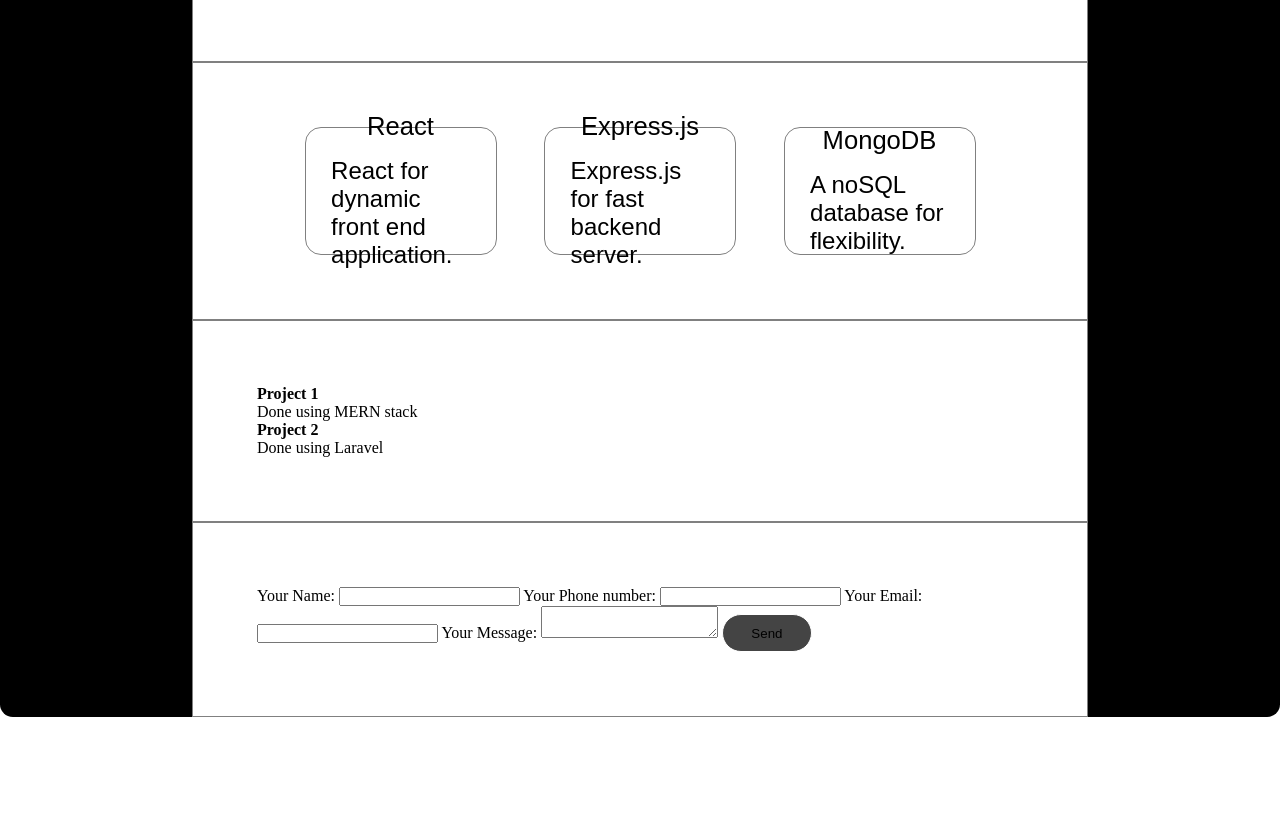
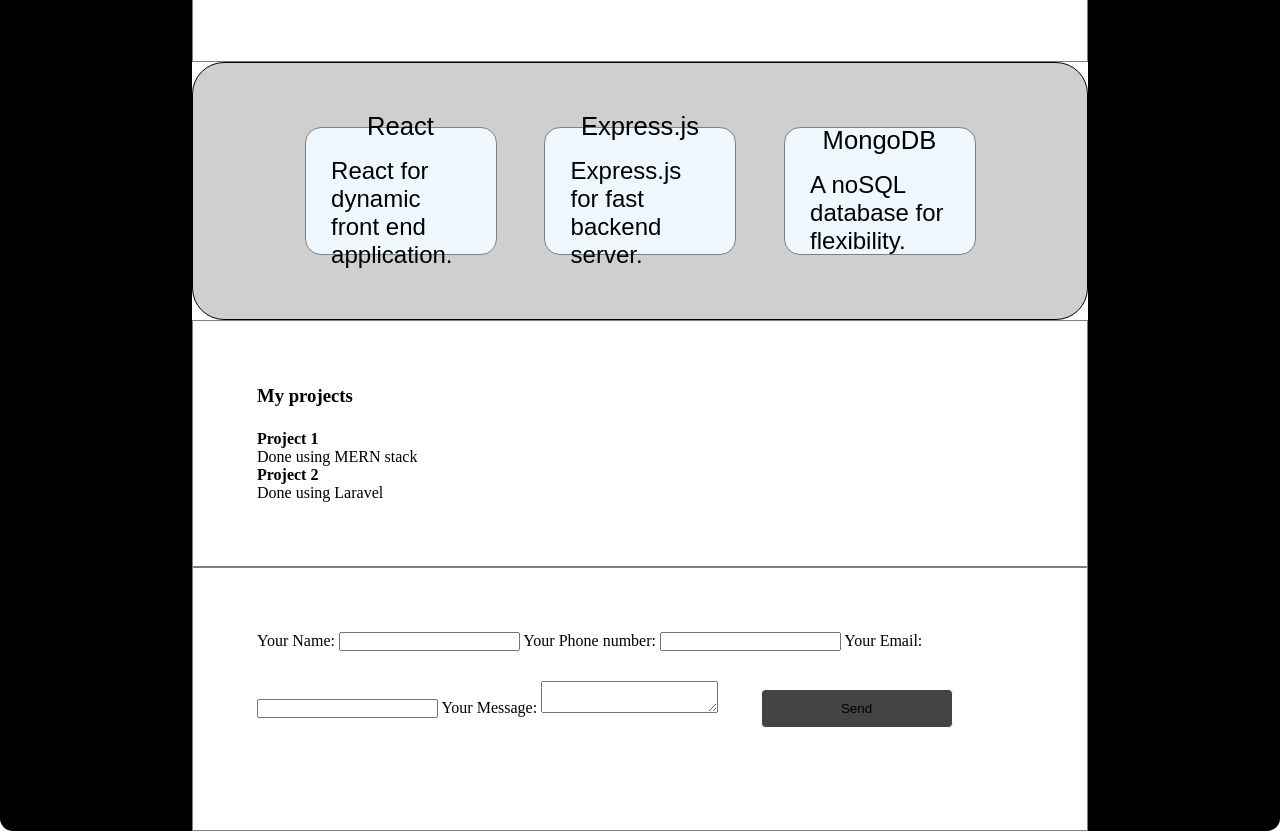
Before and after one commit to mmislam1/Tasks, a plain HTML site: page Task5/index.html in a window 1280 px wide. Shown: the part 380-1211 px from the top of the page. Before the commit the page ends 1097 px from the top, so only its background shows below. Drawn offline with Linux system fonts and the light colour scheme.

Commit message:
forming ...

```diff
--- a/Task5/index.html
+++ b/Task5/index.html
@@ -60,6 +60,7 @@
           </div>
 
           <div class="projects section">
+            <h3 cla>My projects</h3>
             <div class="project">
               <h4>Project 1 </h4>
               <p>Done using MERN stack</p>
@@ -89,7 +90,7 @@
                 <textarea name="message"></textarea>
               </label>
 
-              <button class="button" type="submit">Send</button>
+              <button class="button1" type="submit">Send</button>
             </form>
           </div>
         </div>
--- a/Task5/style.css
+++ b/Task5/style.css
@@ -165,6 +165,9 @@
   flex-direction: row;
   align-items: center;
   justify-content: space-evenly;
+  border: 1px solid black;
+  border-radius: 2rem;
+  background-color: rgb(207, 207, 207);
 }
 
 .skill{
@@ -177,6 +180,7 @@
   width: 15vw;
   height: 10vw;
   padding: 2vw;
+  background-color: aliceblue;
 }
 
 .skill>h2{
```
